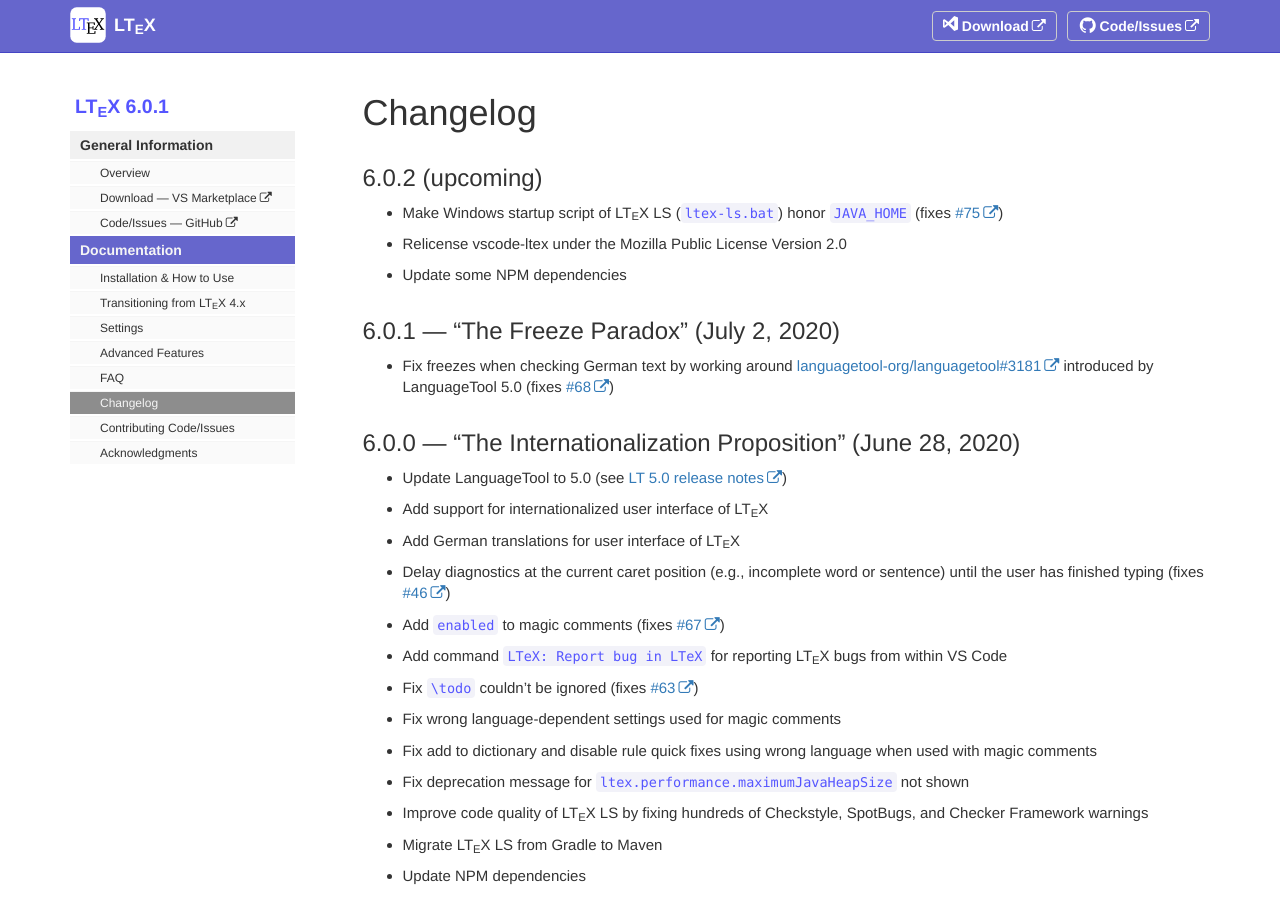
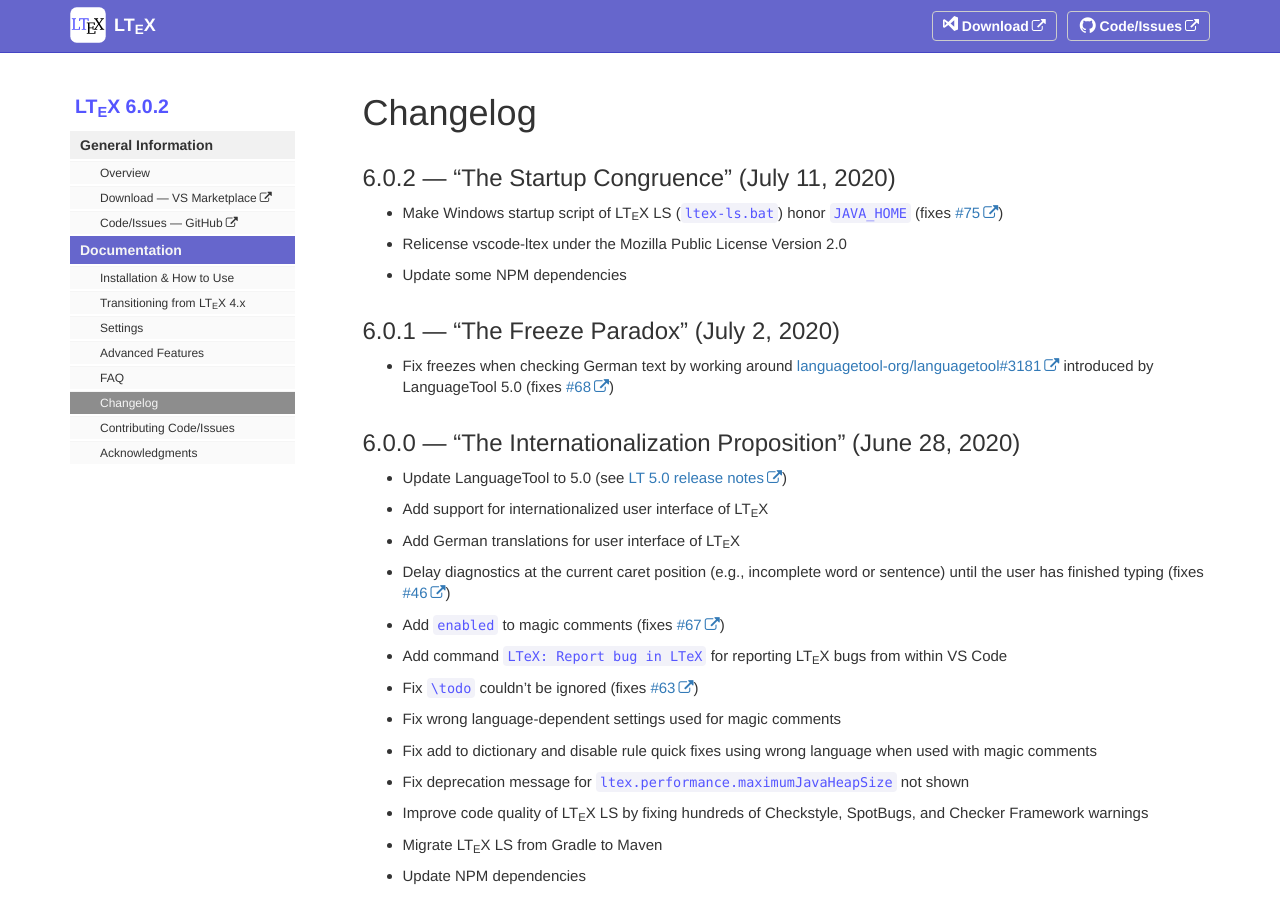
Before and after one commit to valentjn/vscode-ltex, a Jekyll site: the page built from pages/docs/changelog.md, in a window 1280 px wide and 900 px high. Built offline with Jekyll 4.4.1, drawn with Linux system fonts in a browser that asks for light colours.

Commit message:
Bump to 6.0.2

```diff
--- a/_data/sidebars/sidebar.yml
+++ b/_data/sidebars/sidebar.yml
@@ -1,7 +1,7 @@
 entries:
   - title: "sidebar"
     product: "LT<sub>E</sub>X"
-    version: "6.0.1"
+    version: "6.0.2"
     folders:
       - title: "General Information"
         output: "web"
--- a/pages/docs/changelog.md
+++ b/pages/docs/changelog.md
@@ -11,7 +11,7 @@
 toc: false
 ---
 
-## 6.0.2 (upcoming)
+## 6.0.2 — “The Startup Congruence” (July 11, 2020)
 
 - Make Windows startup script of LTeX LS (`ltex-ls.bat`) honor `JAVA_HOME` (fixes [#75](https://github.com/valentjn/vscode-ltex/issues/75))
 - Relicense vscode-ltex under the Mozilla Public License Version 2.0
```
